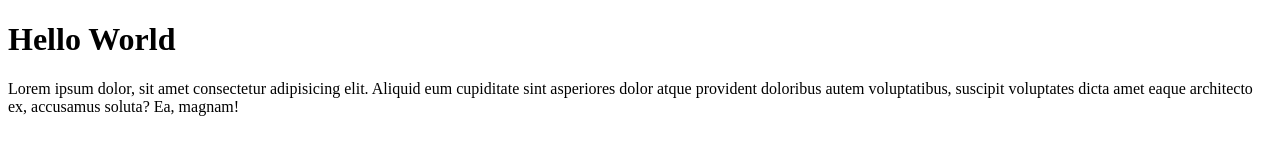
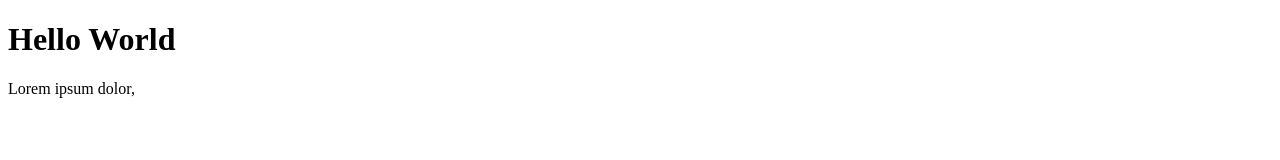
Before and after one commit to riant57/belajar-remote, a plain HTML site: page index.html in a window 1280 px wide. Drawn offline with Linux system fonts and the light colour scheme.

Commit message:
merubah paragraf

```diff
--- a/index.html
+++ b/index.html
@@ -7,6 +7,6 @@
 </head>
 <body>
     <h1>Hello World</h1>
-    <p>Lorem ipsum dolor, sit amet consectetur adipisicing elit. Aliquid eum cupiditate sint asperiores dolor atque provident doloribus autem voluptatibus, suscipit voluptates dicta amet eaque architecto ex, accusamus soluta? Ea, magnam!</p>
+    <p>Lorem ipsum dolor, </p>
 </body>
 </html>
```
